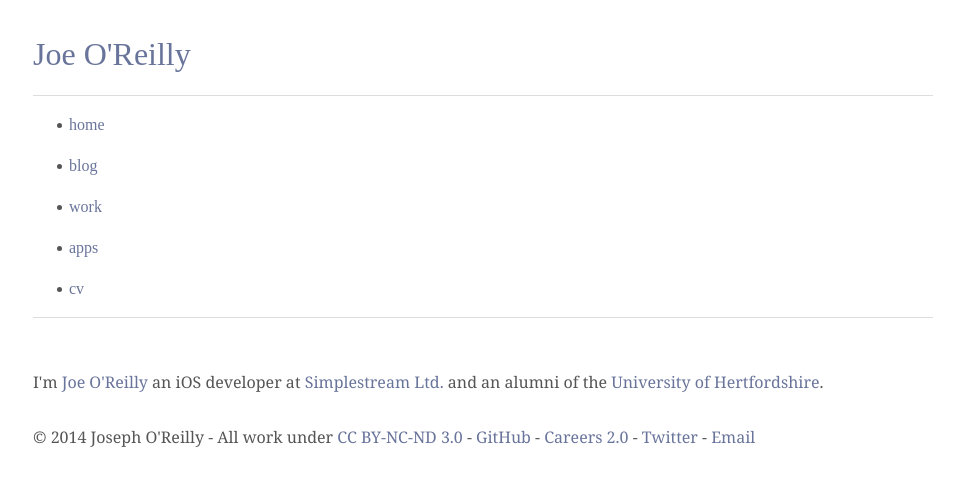
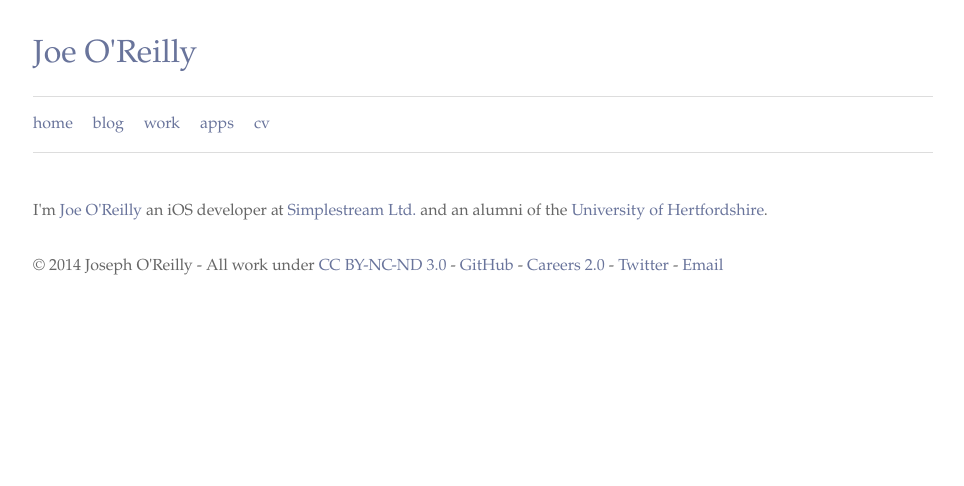
Before and after one commit to joeoreilly/joeoreilly.co.uk, a Jekyll site: the page built from index.html, in a window 1280 px wide. Shown: the top 486 px of the page, without its empty margins (157-1121 px from the left). Built offline with Jekyll 4.4.1, drawn with Linux system fonts in a browser that asks for light colours; Markdown is read by kramdown in place of the engine named in the settings.

Commit message:
Refactor core.css remove unused selectors and switch to a single websafe font
Former-commit-id: 14177536e3058e484694eb82248a16bdaaa13983

```diff
--- a/css/core.css
+++ b/css/core.css
@@ -1,34 +1,48 @@
-/* Appearance */
-
 body {
-	color: #555;
-	font-family: "Georgia";
+	color: #666;
+	font-family: ‘Palatino Linotype’, ‘Book Antiqua’, Palatino, serif;
 	font-weight: lighter;
+	margin: 0 auto;
+	padding: 15px;
+	width: 900px;
+	font-size: 16px;
 }
 
 body::selection {
 	background: #d1d6e9;
 }
+
 ::selection {
 	background: #d1d6e9;
 }
 
-
-header {
-
+nav ul{
+	list-style: none;
+	text-align: center;
+	padding: 0;
+	padding: 0;
+	margin: 15px 0;
 }
 
-nav {
-	font-family: "Avenir";
+nav ul li {
+	display: inline-block;
+	float: left;
+	padding: 0;
+	margin: 0 20px 0 0;
 }
+
+nav ::after {
+	content : " ";
+	display: table;
+	clear: both;
+} /* clearfix */
 
 footer {
 	margin-top: 30px;
 }
 
 h1,h2,h3,h4,h5,h6 {
-	color: #444;
-	font-family: "Avenir";
+	color: #333;
 	font-weight: 500;
 }
 
@@ -41,11 +55,11 @@ h2 {
 }
 
 h3 {
-/*	margin-top: 1.5em;*/
+	font-size: 20px;
 }
 
 h4 {
-	font-size: 18px;
+	font-size: 16px;
 }
 
 .caption,
@@ -53,32 +67,12 @@ h4 {
 	color: #aaa;
 	margin-top: -1.8em;
 	font-size: 14px;
-}
-
-
-/*.date span:nth-child(2) {
-	margin-left: 10px;
-}
-*/
-.tag {
-	background: #eee;
-	color: #fff;
-	border-radius: 10px;
-	padding: 1px 5px;
-}
-
-.tag:hover {
-	background: #aaa;
+	font-weight: bold;
 }
 
 p,b,a,blockquote,li,td,tr,th {
 	line-height: 25px;
 	margin: 0 0 1em;
-}
-
-nav>a {
-	line-height: 14px;
-	padding: 0 10px;
 }
 
 blockquote {
@@ -109,10 +103,6 @@ hr.postSeperator {
 	margin-bottom: 3em;
 }
 
-code {
-}
-
-
 pre {
 	padding: 10px;
 	font-size: 12px;
@@ -125,58 +115,6 @@ pre {
 	white-space: -pre-wrap;      /* Opera 4-6 */
 	white-space: -o-pre-wrap;    /* Opera 7 */
 	word-wrap: break-word;       /* Internet Explorer 5.5+ */
-}
-
-
-mark {
-	background-color: rgb(240,240,126);
-	color: #222;
-	padding: 0px 2px;
-}
-
-/* Layout */
-
-body {
-	max-width: 900px;
-	min-width: 320px;
-	padding: 15px;
-	margin: 0 auto;
-}
-
-.col {
-	column-count:2;
-	column-gap: 40px;
-	column-rule: 1px solid #ddd;
-
-	-webkit-column-count:2;
-	-webkit-column-gap: 20px;
-	-webkit-column-rule: 1px solid #ddd;
-
-	-moz-column-count:2;
-	-moz-column-gap: 40px;
-	-moz-column-rule: 1px solid #ddd;
-}
-
-.col p {
-	line-height: 24px;
-}
-
-.col h4 {
-	margin-top: 0;
-}
-
-/* Media Queries */
-@media screen and (max-width: 600px) {
-	body .col {
-		display: block;
-		width: 100%;
-
-		column-count:1;
-		-webkit-column-count:1;
-		-moz-column-count:1;
-
-		padding-bottom: 2em;
-	}
 }
 
 /* Images */
@@ -213,14 +151,6 @@ tr:nth-child(n+2)>td:hover{
 	background: rgba(87, 95, 120, 0.2);
 }
 
-
-/* Nav */
-
-nav a {
-	margin-left:-4px;
-}
-
-
 /* Posts */
 
 .post{
@@ -253,30 +183,7 @@ div.grid a{
 div.grid a:hover {
 	background: none;
 	opacity: .25;
-	transition: 1s;
-}
-
-.postTitle {
-	margin-bottom: 0px;
-}
-
-.postSubtitle {
-	color: #888;
-	font-size: 10px;
-	font-weight: bold;
-	line-height: 12px;
-}
-
-.postReadMore {
-	background: rgba(50,50,50,0.1);
-	border-bottom: none;
-	border-radius: 2px;
-	color: #444;
-	padding: 2px 4px;
-}
-
-.postReadMore:hover {
-	background: rgba(50,50,50,0.3);
+	transition: 0.2s;
 }
 
 .sectionBreak {
@@ -290,7 +197,9 @@ div.grid a:hover {
 	padding:0px;
 	margin:0px;
 }
+
 /* Apps */
+
 .hor-scroller {
 	overflow: scroll;
 	overflow-y: hidden !important;
```
